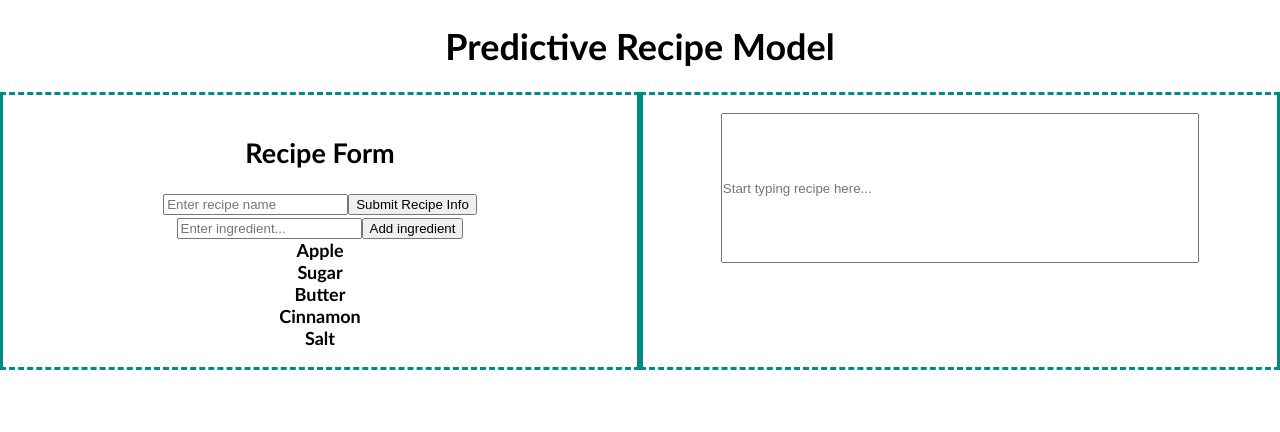
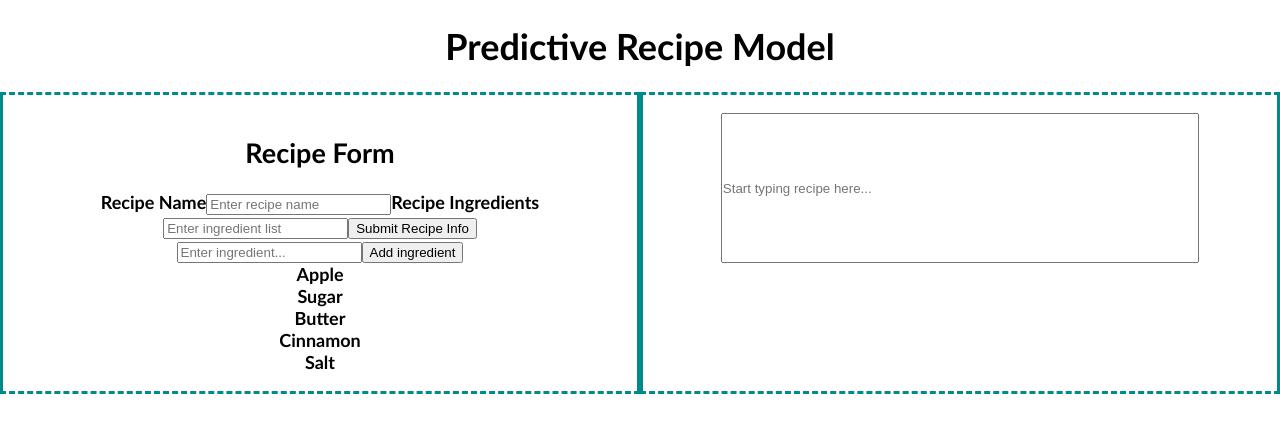
Before and after one commit to panchitalopez/predictive-recipes, a React (Create React App) app in the folder recipe-web-app/: page / in a window 1280 px wide. Shown: the top 432 px of the page. Built offline with nearby package versions, Linux system fonts and the light colour scheme.

Commit message:
Query built, need to make API call and feed data to model

```diff
--- a/recipe-web-app/src/App.js
+++ b/recipe-web-app/src/App.js
@@ -42,19 +42,58 @@ function App() {
 
 // This is what will be displayed in the web browser:
     const [ingredList, setIngredList] = useState(data);
+    const [recipe, setRecipe] = useState({
+        name: "",
+        ingredients: ""
+    });
+
+    const handleChange = (event) => {
+        const value = event.target.value;
+        setRecipe({ ...recipe, [event.target.name]: value });
+    };
+
+    // On submission, creates a new object of type RecipeInput with the parameters for name and ingredients, then builds a Query using said parameters and calls API
+    const handleSubmit = (event) => {
+        // prevents the submit button from refreshing the page
+        event.preventDefault();
+        console.log(recipe);
+        let recipeSearch = new RecipeInput(recipe.name, recipe.ingredients);
+        console.log(recipeSearch.buildQuery());
+    };
+
     return (
         <div className="App">
-
             <Header/>
-            <div class ="row">
-                <div class = "col">
-                    <RecipeForm />
+            <div className ="row">
+                <div className = "col">
+                    {/*<RecipeForm />*/}
+                    <form onSubmit={handleSubmit}>
+                        <h2>Recipe Form</h2>
+                            <label>Recipe Name
+                                <input
+                                    type="text"
+                                    name="name"
+                                    placeholder="Enter recipe name"
+                                    defaultValue={recipe.name}
+                                    onChange={handleChange}
+                                />
+                            </label>
+                            <label>Recipe Ingredients
+                                <input
+                                    type="text"
+                                    name="ingredients"
+                                    placeholder="Enter ingredient list"
+                                    defaultValue={recipe.ingredients}
+                                    onChange={handleChange}
+                                />
+                            </label>
+                            <button onClick={handleSubmit}>Submit Recipe Info</button>
+                        </form>
                         <IngredientForm addIngredient={addIngredient}/>
                         <IngredientToAddList ingredList = {ingredList}/>
-
                 </div>
-                <div class = "input-container">
-                    <div class ="input-steps">
+                <div className = "input-container">
+                    <div className ="input-steps">
                         <input
                             type="text"
                             id = "input"
--- a/recipe-web-app/src/IngredientForm.js
+++ b/recipe-web-app/src/IngredientForm.js
@@ -15,16 +15,14 @@ There are four main things that we need to have to make our forms work:
 */
 
 import React, { useState } from 'react';
-import RecipeMakerForm from "./RecipeForm";
 
 const IngredientForm = ({ addIngredient }) => {
 // useState returns a stateful value (a component that holds some state)
 // const [variable that holds the state, method used to update the state]
 // Initial state = empty so we put ""
 // Input value should = state variable. Here, it is userInput
-    const [ userInput, setUserInput ] = useState('');
-
-
+    const [ userInput, setUserInput ] = useState("");
+    const [ ingredString, setingredString ] = useState("");
 
     // e is an event handling function which allows variable to interact with the object
     // when user types in the entry box, it will update to most recent input
@@ -32,12 +30,21 @@ const IngredientForm = ({ addIngredient }) => {
         setUserInput(e.currentTarget.value)
     }
 
+    const getIngredString = () => {
+        return ingredString
+    }
+
     // as the "submit" button is pressed this will add the event into the array
     const handleSubmit = (e) => {
         e.preventDefault(); //preventDefault is typically used in forms
         addIngredient(userInput);
+        if(!ingredString) {
+            setingredString(userInput);
+        }
+        if(ingredString) {
+            setingredString(ingredString + "," + userInput);
+        }
         setUserInput(""); //resets to empty string once submitted
-
     }
         return (
             <form onSubmit={handleSubmit}>
@@ -45,6 +52,7 @@ const IngredientForm = ({ addIngredient }) => {
                 <button>Add ingredient</button>
             </form>
         );
+
 };
 
 export default IngredientForm;
--- a/recipe-web-app/src/RecipeForm.jsx
+++ b/recipe-web-app/src/RecipeForm.jsx
@@ -1,6 +1,7 @@
 /*
 Form to submit for a recipe search by recipe name
 */
+import IngredientForm from './IngredientForm';
 
 import React, { useState } from "react";
 const RecipeInput = require('./RecipeInput');
@@ -8,6 +9,8 @@ const RecipeInput = require('./RecipeInput');
 export default function RecipeMakerForm() {
 
     const [recipe, setRecipe] = useState({
+        name: "",
+        ingredients: ""
     });
 
     const handleChange = (event) => {
@@ -18,7 +21,7 @@ export default function RecipeMakerForm() {
         // prevents the submit button from refreshing the page
         event.preventDefault();
         console.log(recipe);
-        const recipeSearch = new RecipeInput(recipe)
+        const recipeSearch = new RecipeInput(recipe.name, recipe.ingredients)
     };
 
     return (
@@ -32,7 +35,7 @@ export default function RecipeMakerForm() {
                         type="text"
                         name="name"
                         placeholder="Enter recipe name"
-                        value={recipe.query}
+                        value={recipe.name}
                         onChange={handleChange}
                     />
                     <button>Submit Recipe Info</button>
```
Lines whose indentation alone changed are shown as unchanged.
